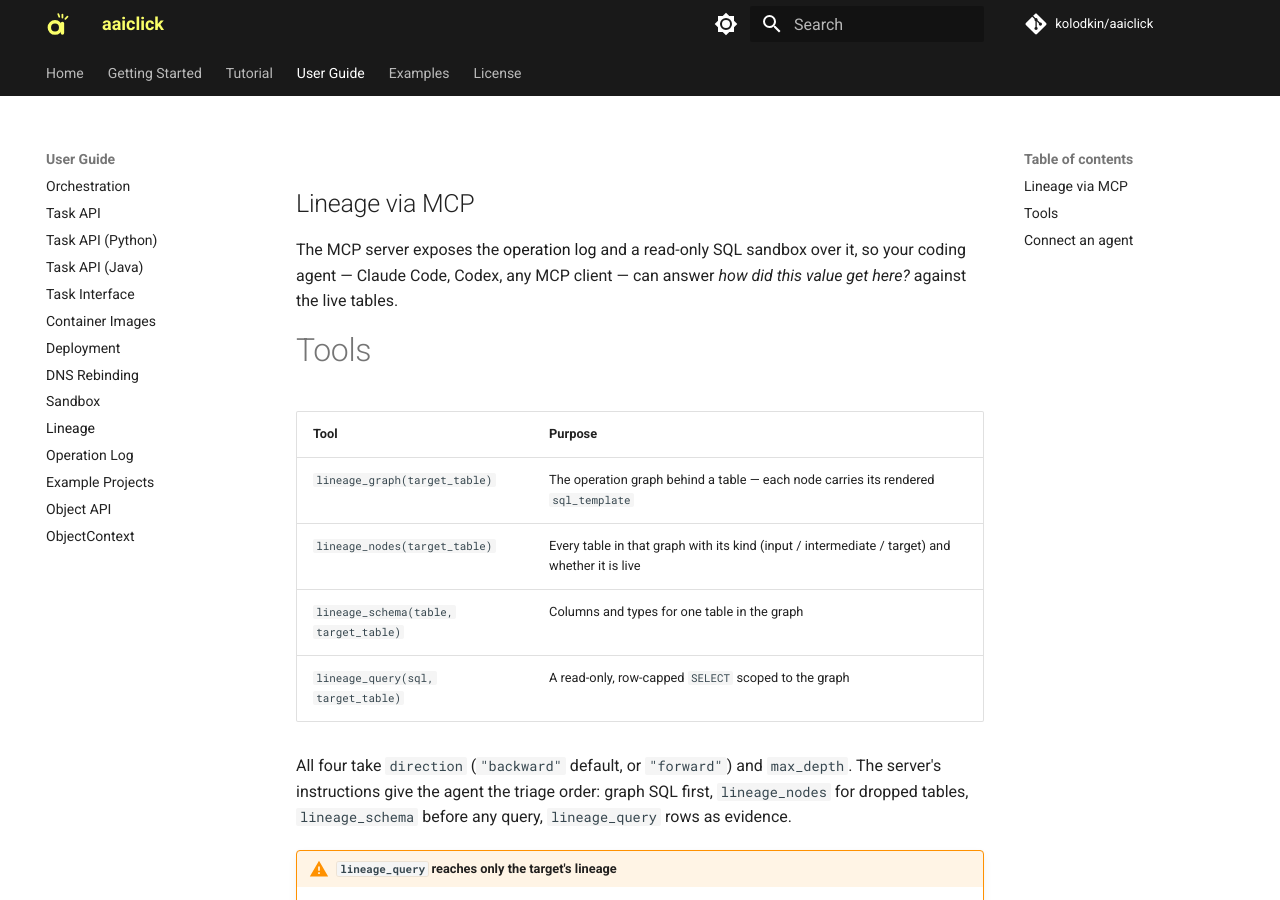
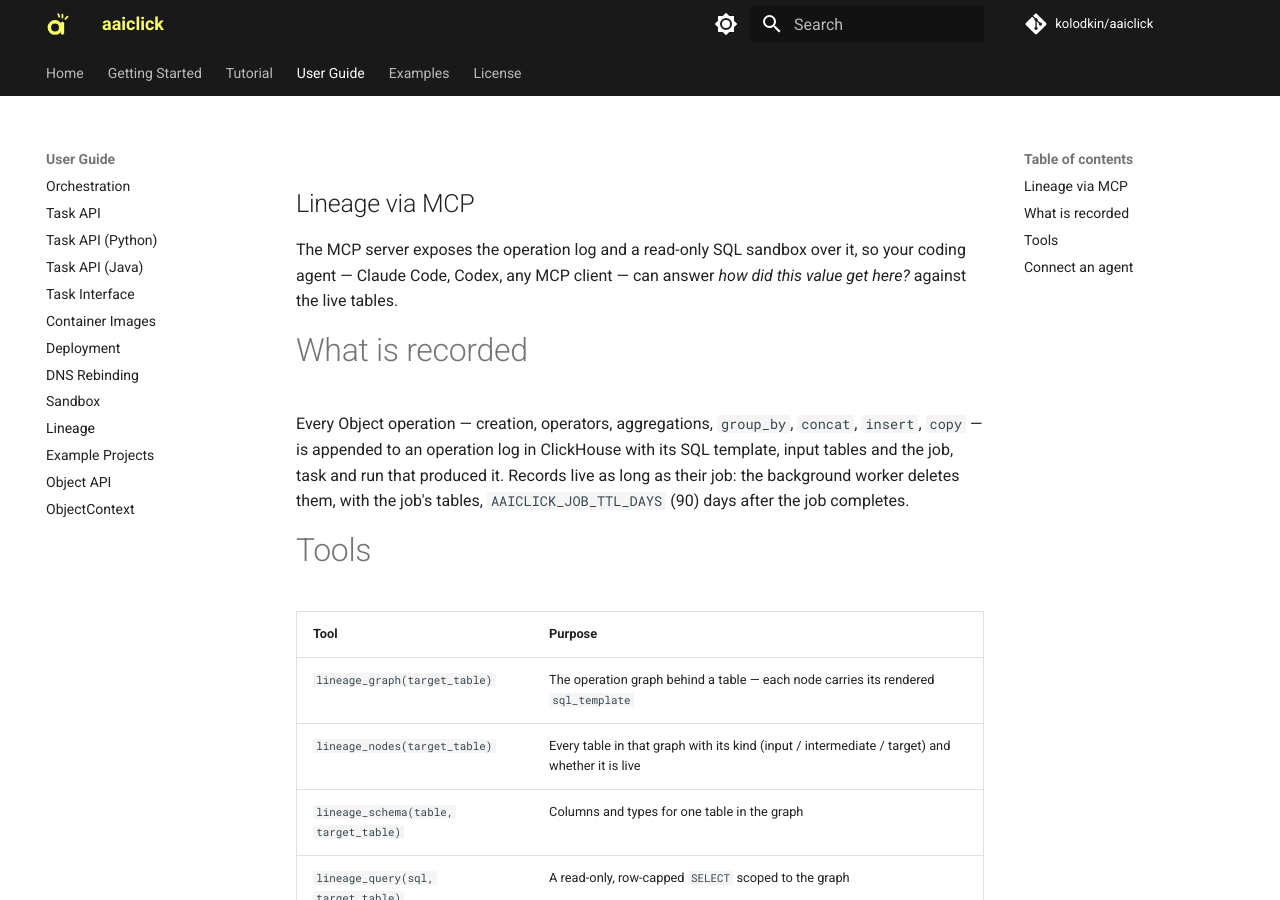
Before and after one commit to kolodkin/aaiclick, an MkDocs documentation site: the page built from docs/user_guide/lineage.md, in a window 1280 px wide and 900 px high. Built offline with MkDocs 1.6.1 and Material for MkDocs 9.7.7, drawn with Linux system fonts in a browser that asks for light colours; comment, search, counter and statistics services are not loaded.

Commit message:
docs: drop the oplog user guide, keep lineage as the user-facing surface
docs/user_guide/oplog.md was a design doc (storage tables, collector,
instrumentation points). It moves to docs/designs/oplog.md with its module
docstring links. The user-facing part — what is recorded and how long it is
kept — now lives in the Lineage via MCP guide, and AAICLICK_JOB_TTL_DAYS joins
the orchestration configuration table.

Co-Authored-By: Claude Fable 5.1 <noreply@anthropic.com>
Claude-Session: https://claude.ai/code/session_01LcC1uDArfey4y8LwJ2ogmK

```diff
--- a/docs/user_guide/lineage.md
+++ b/docs/user_guide/lineage.md
@@ -1,9 +1,17 @@
 Lineage via MCP
 ---
 
-The MCP server exposes the [operation log](oplog.md) and a read-only SQL
-sandbox over it, so your coding agent — Claude Code, Codex, any MCP client —
+The MCP server exposes the operation log and a read-only SQL sandbox over it, so your coding agent — Claude Code, Codex, any MCP client —
 can answer *how did this value get here?* against the live tables.
+
+# What is recorded
+
+Every Object operation — creation, operators, aggregations, `group_by`,
+`concat`, `insert`, `copy` — is appended to an operation log in ClickHouse
+with its SQL template, input tables and the job, task and run that produced
+it. Records live as long as their job: the background worker deletes them,
+with the job's tables, `AAICLICK_JOB_TTL_DAYS` (90) days after the job
+completes.
 
 # Tools
 
--- a/mkdocs.yml
+++ b/mkdocs.yml
@@ -84,7 +84,6 @@ nav:
     - DNS Rebinding: user_guide/dns_rebinding.md
     - Sandbox: user_guide/sandbox.md
     - Lineage: user_guide/lineage.md
-    - Operation Log: user_guide/oplog.md
     - Example Projects: user_guide/example_projects.md
     - Object API: user_guide/object.md
     - ObjectContext: user_guide/object_context.md
```
Also changed, not shown: docs/designs/orchestration.md (+1 -1 lines), docs/user_guide/object.md (+1 -1 lines), docs/user_guide/orchestration.md (+1 -0 lines), docs/designs/oplog.md (renamed from docs/user_guide/oplog.md), 4 other files.
